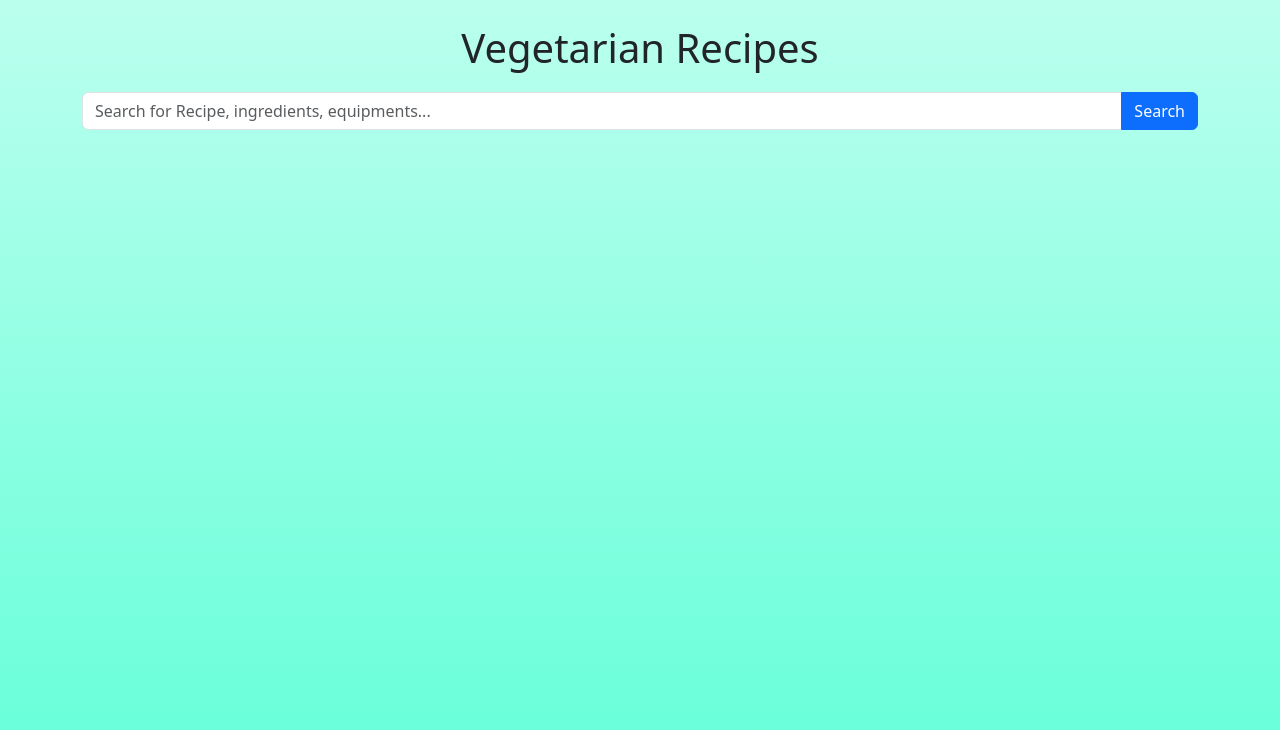
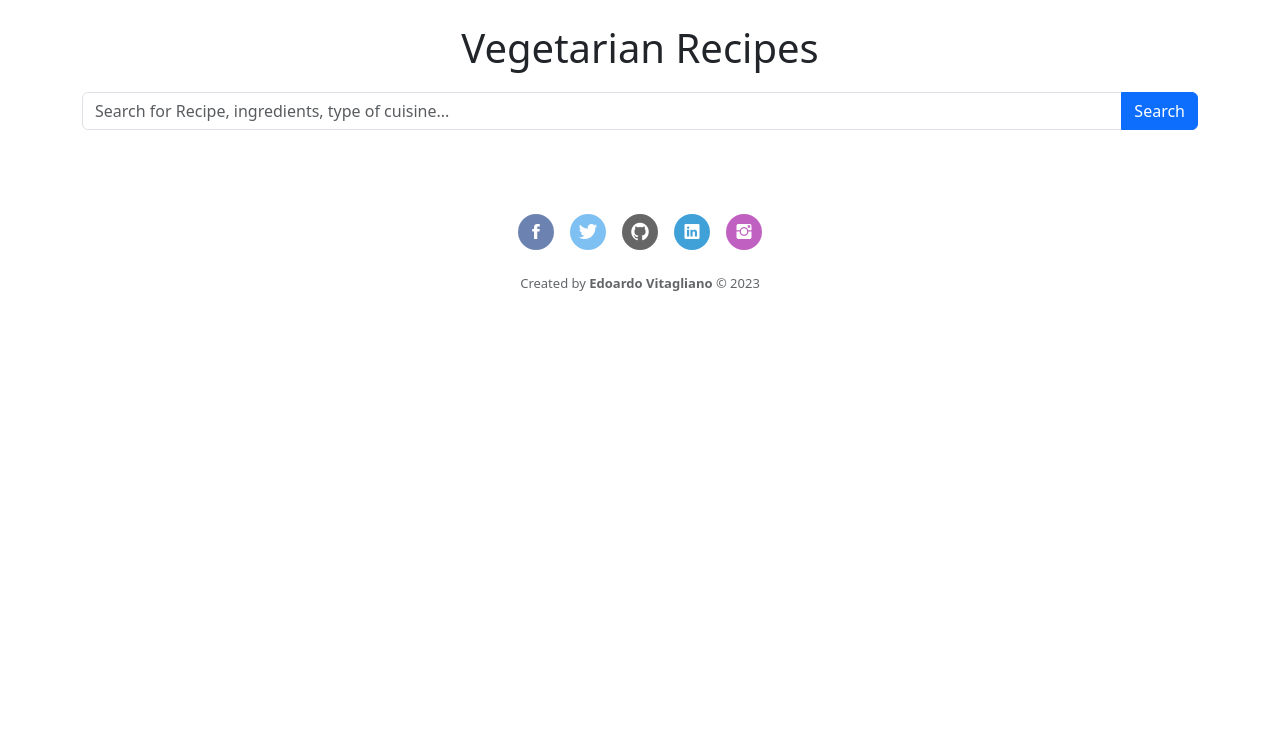
Before and after one commit to R3ddy95/VeggieRecipeHub, a React (Create React App) app: page / in a window 1280 px wide. Shown: the top 730 px of the page. Built offline with nearby package versions, Linux system fonts and the light colour scheme.

Commit message:
Quarta Versione

```diff
--- a/public/index.html
+++ b/public/index.html
@@ -3,6 +3,7 @@
   <head>
     <meta charset="utf-8" />
     <link rel="icon" href="%PUBLIC_URL%/favicon.ico" />
+    <link rel="stylesheet" href="https://cdnjs.cloudflare.com/ajax/libs/ionicons/2.0.1/css/ionicons.min.css">
     <meta name="viewport" content="width=device-width, initial-scale=1" />
     <meta name="theme-color" content="#000000" />
     <meta
--- a/src/App.css
+++ b/src/App.css
@@ -1,11 +1,32 @@
 /* Importa gli stili di Bootstrap */
 @import '~bootstrap/dist/css/bootstrap.min.css';
 
-/* Aggiungi qui le tue regole di stile personalizzate */
 body {
-  background: linear-gradient(to bottom, #bbffee, #62ffd8);
+  background: #fff;
   background-size: cover;
   background-attachment: fixed;
+}
+
+a {
+  font-weight: bold;
+}
+
+a:link {
+  color: rgb(0, 88, 27); /* Colore dei link non visitati */
+  text-decoration: none; /* Rimuove la sottolineatura di default */
+}
+
+a:visited {
+  color: rgb(0, 88, 27); /* Colore dei link visitati */
+}
+
+a:hover {
+  color: rgb(0, 156, 26); /* Colore dei link al passaggio del cursore */
+  text-decoration: underline; /* Sottolinea il link al passaggio del cursore */
+}
+
+a:active {
+  color: rgb(0, 168, 28); /* Colore dei link al clic */
 }
 
 .header {
@@ -45,18 +66,35 @@ body {
 
 /* RecipeDetail */
 
+.recipe-container {
+  background-color: rgba(255, 255, 255, 0.5);
+  border: 1px solid rgba(177, 177, 177, 0.582);
+  padding-left: 35px;
+  padding-right: 35px;
+  padding-bottom: 50px;
+  border-radius: 20px;
+}
+
 .recipe-title {
-  margin-top: 20px;
+  margin-top: 30px;
+  margin-bottom: 10px;
 }
 
 .recipe-image {
   margin-top: 20px;
+  margin-bottom: 20px;
   max-width: 100%;
 }
 
 .recipe-description {
   margin-top: 20px;
-  font-style: italic;
+  padding: 15px;
+  background-color: rgba(241, 241, 241, 0.75);
+  border-radius: 10px;
+}
+
+.ingredients {
+  margin-top: 20px;
 }
 
 .recipe-ingredients {
@@ -65,6 +103,100 @@ body {
   padding-left: 20px;
 }
 
+.instructions {
+  margin-top: 20px;
+}
+
 .recipe-instructions {
   margin-top: 20px;
+  padding: 15px;
+  border: 1px solid rgba(177, 177, 177, 0.582);
+  border-radius: 10px;
 }
+
+/* Footer */
+
+.footer {
+  margin-top: 60px;
+  margin-bottom: 30px;
+}
+
+.footer h3 {
+  margin-top: 0;
+  margin-bottom: 12px;
+  font-weight: bold;
+  font-size: 16px;
+}
+
+.footer ul {
+  padding: 0;
+  list-style: none;
+  line-height: 1.6;
+  font-size: 14px;
+  margin-bottom: 0;
+}
+
+.footer ul a {
+  color: inherit;
+  text-decoration: none;
+  opacity: 0.6;
+}
+
+.footer ul a:hover {
+  opacity: 0.8;
+}
+
+.footer .item.text {
+  margin-bottom: 36px;
+}
+
+.footer .item.text p {
+  opacity: 0.6;
+  margin-bottom: 0;
+}
+
+.footer .item.social {
+  text-align: center;
+}
+
+.footer .item.social>a {
+  font-size: 20px;
+  width: 36px;
+  height: 36px;
+  line-height: 36px;
+  display: inline-block;
+  text-align: center;
+  border-radius: 50%;
+  box-shadow: 0 0 0 1px rgba(255, 255, 255, 0.75);
+  margin: 0 8px;
+  color: #fff;
+  opacity: 0.75;
+}
+
+.footer .item.social>a:hover {
+  opacity: 0.9;
+}
+
+.footer .copyright {
+  text-align: center;
+  padding-top: 24px;
+  opacity: 0.7;
+  font-size: 13px;
+  margin-bottom: 0;
+}
+
+/* ScrollBar */
+
+::-webkit-scrollbar-track {
+  box-shadow: inset 0 0 6px rgba(0, 0, 0, 0.3);
+  background-color: #F5F5F5;
+}
+
+::-webkit-scrollbar {
+  width: 12px;
+  background-color: #F5F5F5;
+}
+
+::-webkit-scrollbar-thumb {
+  background-color: #15664b;
+}
--- /dev/null
+++ b/src/components/Footer.js
@@ -0,0 +1,31 @@
+import React from "react";
+
+const Footer = () => {
+    return (
+        <div className="footer">
+        <footer>
+          <div className="container">
+            <div className="row">
+              <div className="col item social">
+
+                <a style={{ backgroundColor: '#3b5998' }} href="https://www.facebook.com/BlackJocker/" target="_blank" rel="noopener noreferrer"><i
+                    className="icon ion-social-facebook"></i></a>
+                <a style={{ backgroundColor: '#55acee' }} href="https://twitter.com/EdoardoVitaglia" target="_blank" rel="noopener noreferrer"><i
+                    className="icon ion-social-twitter"></i></a>
+                <a style={{ backgroundColor: '#333333' }} href="https://github.com/R3ddy95" target="_blank" rel="noopener noreferrer"><i
+                    className="icon ion-social-github"></i></a>
+                <a style={{ backgroundColor: '#0082ca' }} href="https://www.linkedin.com/in/edoardo-vitagliano-299737110"
+                  target="_blank" rel="noopener noreferrer"><i className="icon ion-social-linkedin"></i></a>
+                <a style={{ backgroundColor: '#ac2bac' }} href="https://www.instagram.com/edo.vitagliano/" target="_blank" rel="noopener noreferrer"><i
+                    className="icon ion-social-instagram"></i></a>
+
+              </div>
+            </div>
+            <p className="copyright">Created by <b>Edoardo Vitagliano</b> © 2023</p>
+          </div>
+        </footer>
+      </div>
+    );
+  };
+
+  export default Footer;
--- a/src/components/Home.js
+++ b/src/components/Home.js
@@ -4,12 +4,12 @@ import { useHistory } from 'react-router-dom';
 import { searchRecipes } from '../api';
 import { setRecipes } from '../redux/actions';
 import RecipeCard from './RecipeCard';
+import Footer from "./Footer";
 import '../App.css';
-import { Container, Row, Col, InputGroup, FormControl, Button, Alert } from 'react-bootstrap';
+import { Container, Row, Col, InputGroup, FormControl, Button } from 'react-bootstrap';
 
 function Home() {
   const [searchQuery, setSearchQuery] = useState('');
-  const [error, setError] = useState(null); // State per gestire gli errori
   const dispatch = useDispatch();
   const history = useHistory();
   const recipes = useSelector(state => state.recipes);
@@ -18,16 +18,17 @@ function Home() {
     try {
       const recipes = await searchRecipes(searchQuery, { diet: 'vegetarian' });
       dispatch(setRecipes(recipes));
-      setError(null); // Resetta l'errore se la chiamata API ha successo
     } catch (error) {
       console.error('Error searching recipes:', error);
-      setError('404 An error occurred while fetching recipes. Please try again.'); // Imposta il messaggio di errore
     }
   };
 
   const handleRecipeClick = (recipeId) => {
     history.push(`/recipe/${recipeId}`);
   };
+
+  // Limiting the number of displayed recipes to 9
+  const displayedRecipes = recipes.slice(0, 9);
 
   return (
     <Container className="mt-4">
@@ -37,15 +38,14 @@ function Home() {
       <InputGroup className="mb-4">
         <FormControl
           type="text"
-          placeholder="Search for Recipe, ingredients, equipments..."
+          placeholder="Search for Recipe, ingredients, type of cuisine..."
           value={searchQuery}
           onChange={(e) => setSearchQuery(e.target.value)}
         />
         <Button variant="primary" onClick={handleSearch}>Search</Button>
       </InputGroup>
-      {error && <Alert variant="danger">{error}</Alert>} {/* Mostra il messaggio di errore se presente */}
       <Row>
-        {recipes.map(recipe => (
+        {displayedRecipes.map(recipe => (
           <Col md={4} key={recipe.id}>
             <RecipeCard
               recipe={recipe}
@@ -54,6 +54,7 @@ function Home() {
           </Col>
         ))}
       </Row>
+      <Footer />
     </Container>
   );
 }
--- a/src/components/RecipeCard.js
+++ b/src/components/RecipeCard.js
@@ -5,7 +5,7 @@ import { Card } from 'react-bootstrap'
 function RecipeCard({ recipe, onClick }) {
 
   return (
-    <Card className="mb-4" onClick={onClick}>
+    <Card className="mb-4 shadow" onClick={onClick}>
       <Card.Img variant="top" src={recipe.image} alt={recipe.title} />
       <Card.Body>
         <Card.Title>{recipe.title}</Card.Title>
--- a/src/components/RecipeDetail.js
+++ b/src/components/RecipeDetail.js
@@ -1,8 +1,9 @@
 import React, { useEffect, useState } from 'react';
 import { useParams, Link } from 'react-router-dom';
 import { getRecipeById } from '../api';
-import { Container, Row, Col } from 'react-bootstrap';
-import DOMPurify from 'dompurify'; // Importa la libreria
+import { Container, Row, Col, Button } from 'react-bootstrap';
+import DOMPurify from 'dompurify';
+import Footer from './Footer';
 
 function RecipeDetail() {
   const { id } = useParams();
@@ -27,43 +28,83 @@ function RecipeDetail() {
 
   return (
     <Container className="mt-4">
+      <div className="recipe-container shadow">
       <Row>
         <Col>
-          <Link to="/" className="btn btn-secondary mt-3">Back</Link>
+        <Link to="/">
+          <Button className="btn btn-secondary mt-3">
+            Back
+          </Button>
+          </Link>
         </Col>
       </Row>
-      <Row>
+      <Row className='recipe-title'>
         <Col>
           <h1 className="text-center">{recipe.title}</h1>
         </Col>
       </Row>
       <Row>
+        <Col className="d-flex align-items-center justify-content-center">
+          <img
+            src={recipe.image}
+            alt={recipe.title}
+            className="img-fluid recipe-image rounded-5"
+          />
+        </Col>
+      </Row>
+      <Row className="mt-3 text-center recipe-icon">
         <Col>
-          <img src={recipe.image} alt={recipe.title} className="img-fluid recipe-image" />
+          <p>
+            <strong>Servings</strong> {recipe.servings}
+          </p>
+        </Col>
+        <Col>
+          <p>
+            <strong>Price per Serving</strong> {recipe.pricePerServing}
+          </p>
+        </Col>
+        <Col>
+          <p>
+            <strong>Ready In {recipe.readyInMinutes} Min</strong>
+          </p>
+        </Col>
+        <Col>
+          <p>
+            <strong>Health Score</strong> {recipe.healthScore}/100
+          </p>
         </Col>
       </Row>
       <Row>
         <Col>
-          {/* Utilizza DOMPurify per sanificare l'HTML */}
-          <div className="recipe-description" dangerouslySetInnerHTML={{ __html: DOMPurify.sanitize(recipe.summary) }} />
+          <div
+            className="recipe-description"
+            dangerouslySetInnerHTML={{
+              __html: DOMPurify.sanitize(recipe.summary),
+            }}
+          />
         </Col>
       </Row>
-      <Row>
+      <Row className="ingredients">
         <Col>
-          <h3>Ingredients</h3>
-          <ul className="recipe-ingredients">
+          <h3 className="text-center">Ingredients</h3>
+          <ul className="recipe-ingredients list-group">
             {recipe.extendedIngredients.map((ingredient) => (
-              <li key={ingredient.id}>{ingredient.original}</li>
+              <li className='list-group-item' key={ingredient.id}>{ingredient.original}</li>
             ))}
           </ul>
         </Col>
       </Row>
-      <Row>
+      <Row className='instructions'>
         <Col>
-          <h3>Instructions</h3>
-          <div className="recipe-instructions" dangerouslySetInnerHTML={{ __html: recipe.instructions }} />
+          <h3 className="text-center">Instructions</h3>
+          <div
+            className="recipe-instructions"
+            dangerouslySetInnerHTML={{ __html: recipe.instructions }}
+          />
         </Col>
       </Row>
+      </div>
+      <Footer />
     </Container>
   );
 }
```
